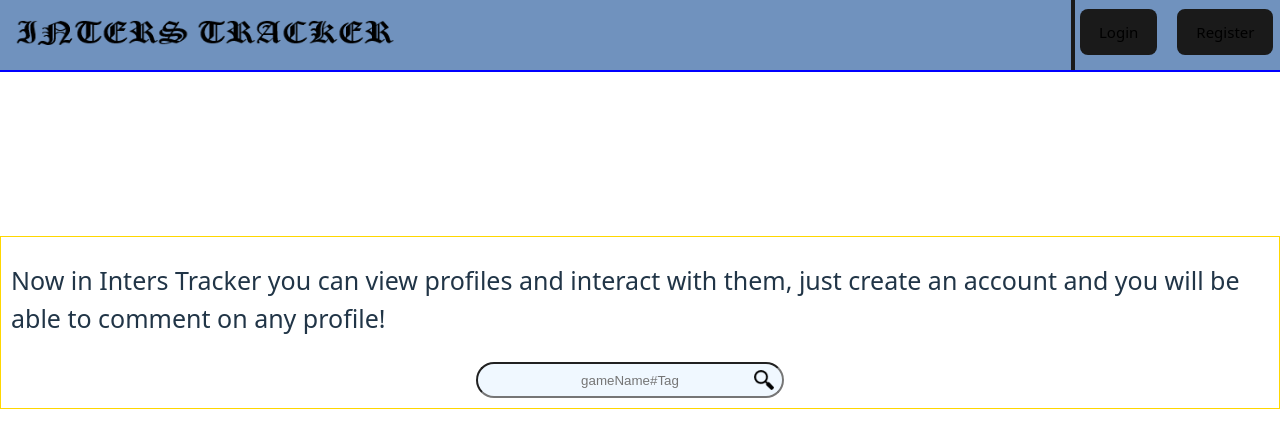
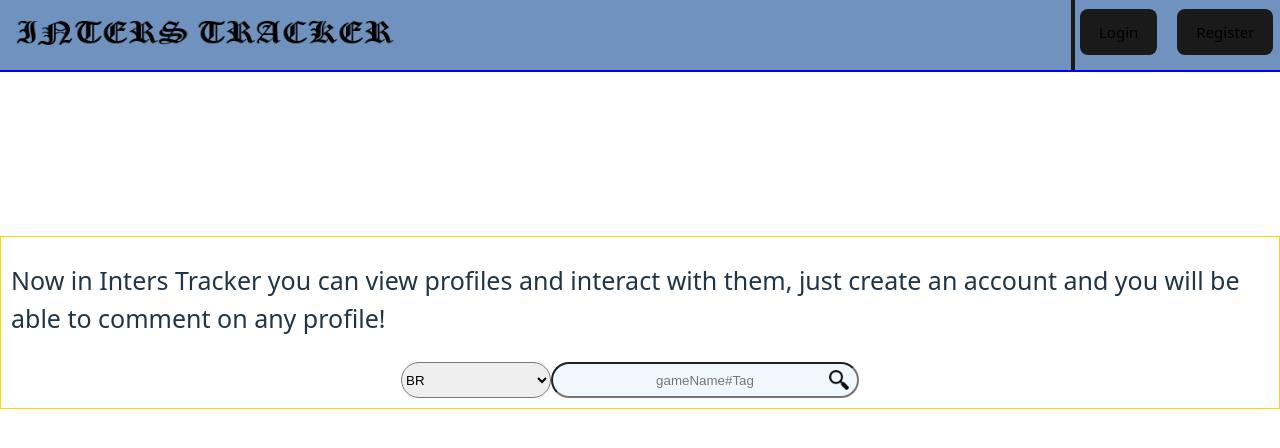
Before and after one commit to fel201/Inters-Tracker, a React (Vite) app in the folder apps/web/: page / in a window 1280 px wide. Shown: the top 448 px of the page. Built offline with nearby package versions, Linux system fonts and the light colour scheme.

Commit message:
Refactor: remove HTML element access by getElementById

```diff
--- a/apps/web/src/components/Home/Home.tsx
+++ b/apps/web/src/components/Home/Home.tsx
@@ -1,26 +1,50 @@
 // Hello!This is the 200th OP.GG copy that does the same as any other similar project. But what (probably) distinguishes this project from others is that it's my own and you can comment on other people's league profile :D
 import "./homeStyle.css";
 import submitAsset from "../../assets/magnifier.png";
-import { useEffect } from "react";
-import { handleSearchButton } from "../../functions/handleSearchButton";
+import { useEffect, useRef } from "react";
+import { useNavigate } from "@tanstack/react-router";
 export function Home() {
+  let formRef = useRef<HTMLFormElement>(null);
+  let regionSelectRef = useRef<HTMLSelectElement>(null);
+  const navigate = useNavigate();
   useEffect(() => {
-    const form = document.getElementById("profile-search-form");
-    if (form != null) {
-      form.addEventListener("submit", handleSearchButton);
-      cookieStore.get("username").then(username => console.log(username));
+    async function handleSearchButton(e: SubmitEvent) {
+      e.preventDefault();
+      console.log(e);
+      const gameName_tag = (e.target as HTMLFormElement).gameName_tag.value.split("#");
+      let region: string = "";
+      console.log(regionSelectRef);
+      if (regionSelectRef.current != null) {
+          let index = regionSelectRef.current.selectedIndex;
+          region = regionSelectRef.current.options[index].text;
+      }
+      // `/profile?gameName=${gameName_tag[0]}&tag=${gameName_tag[1]}&region=${region}`
+      navigate({to: '/profile', search: {gameName: gameName_tag[0], tag: parseInt(gameName_tag[1]), region: region}});
     }
+
+    if (formRef.current != null) {
+      formRef.current.addEventListener("submit", handleSearchButton);
+    }
+
     return () => {
-      form?.removeEventListener("submit", handleSearchButton);
+      if (formRef.current != null) {
+        formRef.current.removeEventListener("submit", handleSearchButton);
+      }
     }
   }, []);
+
   return (
     <div id="home-wrapper">
       <p>
         Now in Inters Tracker you can view profiles and interact with them,
         just create an account and you will be able to comment on any profile!
       </p>
-      <form id="profile-search-form" autoComplete="off">
+      <form id="profile-search-form" autoComplete="off" ref={formRef}>
+        <select id="region-choice" ref={regionSelectRef} className="region-select" name="region">
+          <option value="">BR</option>
+          <option value="">EUW</option>
+          <option value="">NA</option>
+        </select>
         <input id="profile-search" type="text" name="gameName_tag" placeholder="gameName#Tag" />
         <input type="image" id="search-icon" src={submitAsset} />
       </form>
--- a/apps/web/src/components/Home/homeStyle.css
+++ b/apps/web/src/components/Home/homeStyle.css
@@ -35,9 +35,15 @@ p {
     padding-bottom: 10px;
 }
 
+
 #search-icon {
     position: relative;
     align-self: center;
     right: 30px;
     height: 20px;
 }
+
+.region-select {
+    border-radius: 20px;
+    width: 150px;
+}
--- a/apps/web/src/functions/handleSearchButton.ts
+++ /dev/null
@@ -1,6 +0,0 @@
-export async function handleSearchButton(e: SubmitEvent) {
-    e.preventDefault();
-    const gameName_tag = (e.target as HTMLFormElement).gameName_tag.value.split("#");
-    console.log(gameName_tag);
-    window.location.href = `/profile?gameName=${gameName_tag[0]}&tag=${gameName_tag[1]}`;
-}
```
